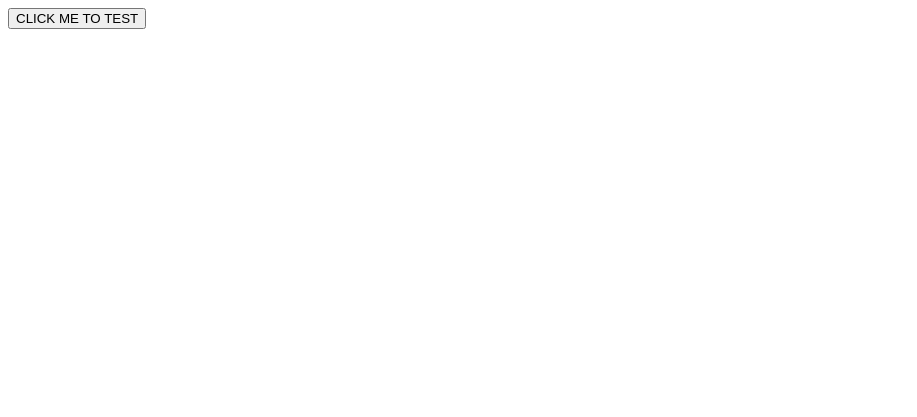
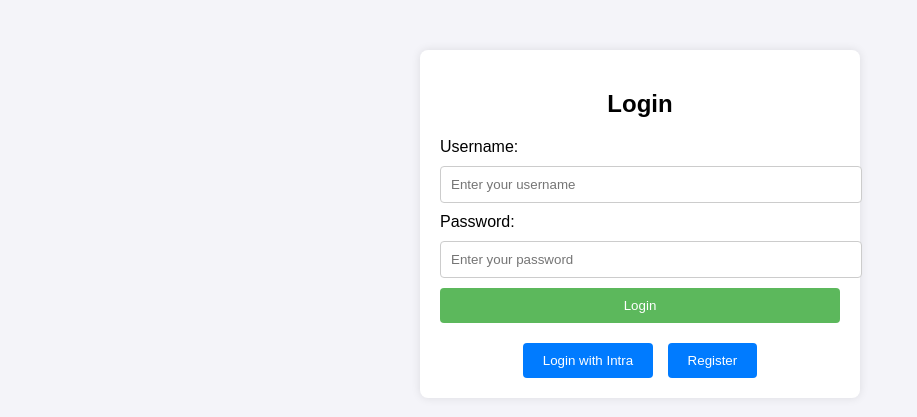
Before and after one commit to Selerium/transcendence, a Django app: page /login/ in a window 1280 px wide. Shown: the top 417 px of the page, without its empty margins (0-917 px from the left). Run offline with Django 5.2, Linux system fonts and the light colour scheme.

Commit message:
merged with jensen - added registration & login

```diff
--- a/django/backend/settings.py
+++ b/django/backend/settings.py
@@ -26,7 +26,7 @@ SECRET_KEY = os.getenv("SECRET_KEY")
 # SECURITY WARNING: don't run with debug turned on in production!
 DEBUG = True
 
-ALLOWED_HOSTS = ['*']
+ALLOWED_HOSTS = ['*','0.0.0.0:8000','localhost:8000','127.0.0.1:8000']
 
 AUTH_USER_MODEL = "main_app.User"
 # Application definition
--- a/django/main_app/templates/index.html
+++ b/django/main_app/templates/index.html
@@ -1,4 +1,5 @@
 <!DOCTYPE html>
+{% load static %}
 <html>
   <head>
     <meta charset="utf-8" />
--- a/django/main_app/templates/pages/login.html
+++ b/django/main_app/templates/pages/login.html
@@ -2,11 +2,138 @@
 <html lang="en">
 <head>
     <meta charset="UTF-8">
-    <title>LOGIN INTRA TEST</title>
+    <meta name="viewport" content="width=device-width, initial-scale=1.0">
+    <title>Login</title>
+    <style>
+        body {
+            font-family: Arial, sans-serif;
+            margin: 50px;
+            background-color: #f4f4f9;
+        }
+
+        .form-container {
+            max-width: 400px;
+            margin: auto;
+            padding: 20px;
+            background-color: #fff;
+            box-shadow: 0 0 10px rgba(0, 0, 0, 0.1);
+            border-radius: 8px;
+        }
+
+        .form-container h2 {
+            text-align: center;
+            margin-bottom: 20px;
+        }
+
+        .form-container input {
+            width: 100%;
+            padding: 10px;
+            margin: 10px 0;
+            border: 1px solid #ccc;
+            border-radius: 4px;
+        }
+
+        .form-container button {
+            width: 100%;
+            padding: 10px;
+            background-color: #5cb85c;
+            color: white;
+            border: none;
+            border-radius: 4px;
+            cursor: pointer;
+        }
+
+        .form-container button:hover {
+            background-color: #4cae4c;
+        }
+
+        .extra-buttons {
+            margin-top: 20px;
+            text-align: center;
+        }
+
+        .extra-buttons a {
+            text-decoration: none;
+            margin: 5px;
+        }
+
+        .extra-buttons a button {
+            width: auto;
+            padding: 10px 20px;
+            background-color: #007bff;
+            color: white;
+            border: none;
+            border-radius: 4px;
+            cursor: pointer;
+        }
+
+        .extra-buttons a button:hover {
+            background-color: #0056b3;
+        }
+    </style>
 </head>
 <body>
-<a href="http://127.0.0.1:8000/redirect_intra/">
-  <button>CLICK ME TO TEST</button>
-</a>
+<div class="form-container">
+    <h2>Login</h2>
+    <form id="login-form">
+        <label for="username">Username:</label>
+        <input type="text" id="username" name="username" placeholder="Enter your username" required>
+
+        <label for="password">Password:</label>
+        <input type="password" id="password" name="password" placeholder="Enter your password" required>
+
+        <button type="button" id="login-button">Login</button>
+    </form>
+    <div class="extra-buttons">
+        <a href="http://127.0.0.1:8000/redirect_intra/">
+            <button type="button">Login with Intra</button>
+        </a>
+        <a href="http://127.0.0.1:8000/register/">
+            <button type="button">Register</button>
+        </a>
+    </div>
+</div>
+
+<script>
+    document.getElementById('login-button').addEventListener('click', function () {
+        const username = document.getElementById('username').value;
+        const password = document.getElementById('password').value;
+
+        // Basic validation
+        if (!username || !password) {
+            alert('Please fill in both username and password.');
+            return;
+        }
+
+        fetch('http://127.0.0.1:8000/login_user/', {
+            method: 'POST',
+            headers: {
+                'Content-Type': 'application/json',
+            },
+            body: JSON.stringify({
+                username: username,
+                password: password,
+            }),
+        })
+            .then(response => {
+                if (!response.ok) {
+                    // Handle non-OK responses
+                    throw new Error('Error: Invalid credentials or server error.');
+                }
+                // Parse the JSON response
+                return response.json();
+            })
+            .then(data => {
+                // Access the parsed JSON data
+                console.log(data); // Logs "Success"
+                alert('Success!');
+                // window.location.href = data.chaimae;
+            })
+            .catch(error => {
+                console.error('Error:', error);
+                alert('Error: Unable to process the request.');
+            });
+    });
+</script>
 </body>
 </html>
--- a/django/main_app/urls.py
+++ b/django/main_app/urls.py
@@ -1,6 +1,8 @@
+from atexit import register
+
 from django.urls import path
 from . import views
-from .views import redirect_to_intra_auth, intra_callback
+from .views import redirect_to_intra_auth, intra_callback, register_view, register_user
 from django.views.generic import TemplateView
 
 app_name='main_app'
@@ -8,8 +10,11 @@ app_name='main_app'
 urlpatterns = [
 	# path('home/', views.home, name='main'),
 	path('login/',views.login, name='login'),
-    path('redirect_intra/', redirect_to_intra_auth,name='red irect_intra'),
+	path('login_user/', views.login, name='login'),
+	path('redirect_intra/', redirect_to_intra_auth,name='redirect_intra'),
 	path('intra_callback/', intra_callback,name='intra_callback'),
+	path('register/', register_view,name='register_view'),
+	path('register_user/', register_user,name='register_user'),
 	path('', TemplateView.as_view(template_name='index.html'), name='index'),
 	# path("main", views.main, name="main")
 ]
--- a/django/main_app/views/login_views.py
+++ b/django/main_app/views/login_views.py
@@ -1,18 +1,48 @@
+import json
+
+from django.contrib.auth import authenticate, login as auth_login
 from django.shortcuts import render
-from django.http import HttpResponse
+from django.http import HttpResponse, JsonResponse
 from django.shortcuts import redirect
 from urllib.parse import urlencode
+from django.views.decorators.csrf import csrf_exempt
+from main_app.utilities.registration import check_user_exists, is_valid_registration_data
 import requests
-
+from main_app.models import User
 
 CLIENT_ID = 'u-s4t2ud-755c5acf204f051d241dde32f5d7ae8de7c695e8007e25098bd67c5b69780990'
-CLIENT_SECRET = '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'
+CLIENT_SECRET = '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'
 REDIRECT_URI = 'http://localhost:8000/intra_callback/'
 AUTHORIZE_URL = 'https://api.intra.42.fr/oauth/authorize'
 TOKEN_URL = 'https://api.intra.42.fr/oauth/token'
 
+@csrf_exempt
 def login(request):
-    return render(request, '../templates/pages/login.html')
+    if request.method == 'GET':
+        return render(request, '../templates/pages/login.html')
+    elif request.method == 'POST':
+        try:
+            data = json.loads(request.body)
+            username = data.get('username')
+            password = data.get('password')
+
+            if not username or not password:
+                return HttpResponse("Error: Username and password are required.", status=400)
+
+            user = User.objects.filter(username=username).first()
+            if user is not None:
+                if user.check_password(password):
+                    return JsonResponse({"message":"Success","chaimae":"https://www.google.ae"}, status=200)
+                else:
+                    return HttpResponse("Error: Invalid password.", status=401)
+            else:
+                return HttpResponse("Error: Invalid username or password.", status=401)
+        except json.JSONDecodeError:
+            return HttpResponse("Error: Invalid JSON data.", status=400)
+        except Exception as e:
+            return HttpResponse(f"Error: {str(e)}", status=500)
+    else:
+        return HttpResponse("Error: Invalid request method.", status=405)
 
 # Create your views here.
 def redirect_to_intra_auth(request):
@@ -62,3 +92,38 @@ def intra_callback(request):
         if user_info:
             print(user_info)
             return HttpResponse(str(user_info))
+
+
+def register_view(request):
+    return render(request, '../templates/pages/register.html')
+@csrf_exempt
+def register_user(request):
+    if request.method != 'POST':
+        return HttpResponse("Error: Invalid Request Method", status=405)
+
+    username = request.POST.get('username')
+    password = request.POST.get('password')
+    first_name = request.POST.get('first_name')
+    last_name = request.POST.get('last_name')
+    email = request.POST.get('email')
+
+    if not is_valid_registration_data(username, password, email, first_name, last_name):
+        return HttpResponse("Error: Invalid data provided", status=400)
+
+    check_result = check_user_exists(username, email)
+    if check_result == 1:
+        return HttpResponse("Error: Username already taken", status=400)
+    elif check_result == 2:
+        return HttpResponse("Error: Email already registered", status=400)
+
+    # Create and save the new user
+    new_user = User.objects.create_user(
+        username=username,
+        email=email,
+        first_name=first_name,
+        last_name=last_name
+    )
+    new_user.set_password(password)
+    new_user.save()
+
+    return HttpResponse("Success: User registered successfully", status=201)
```
Also changed, not shown: django/main_app/templates/pages/register.html (added, +69 -0 lines), django/main_app/utilities/registration.py (added, +25 -0 lines), django/main_app/utilities/__init__.py (added).
